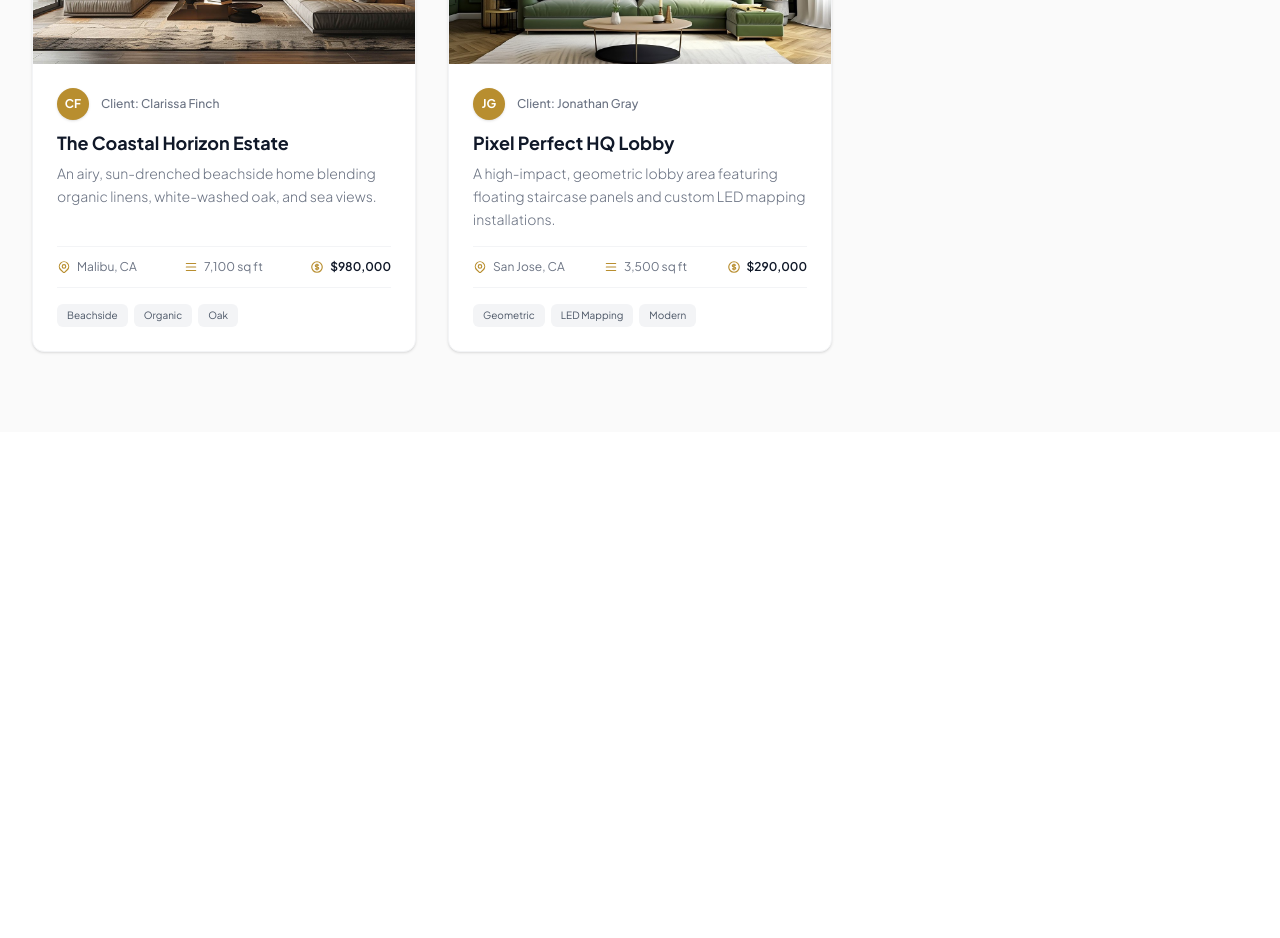
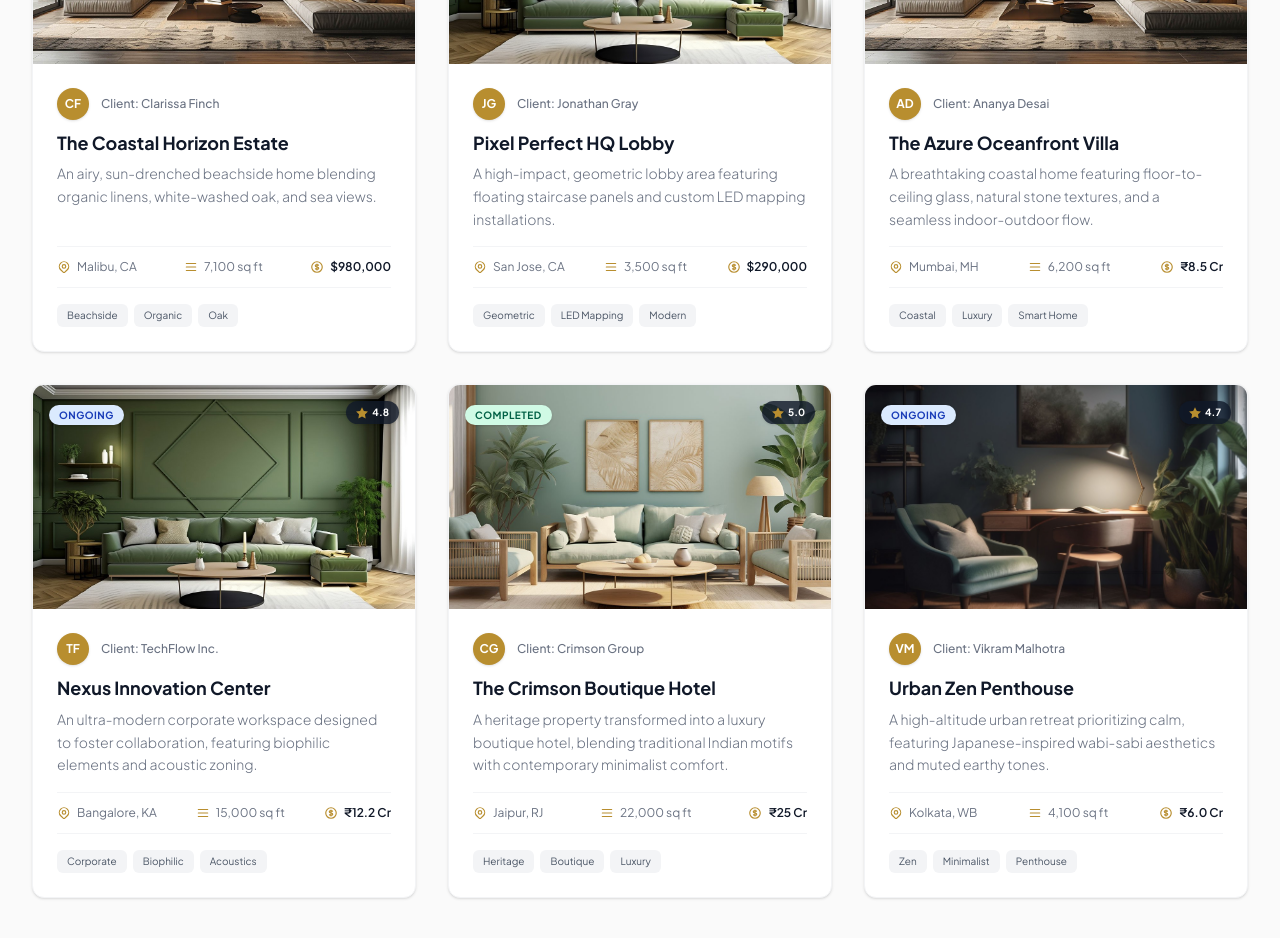
Before and after one commit to Debojit991/spaceinch, a Next.js app: page /projects in a window 1280 px wide. Shown: the part 1700-2638 px from the top of the page. Before the commit the page ends 2132 px from the top, so only its background shows below. Built offline with nearby package versions, Linux system fonts and the light colour scheme; a web font is replaced by a local one.

Commit message:
feat: expand projects grid to 12 items and implement navbar scrollspy active state

```diff
--- a/app/components/HeroSection.tsx
+++ b/app/components/HeroSection.tsx
@@ -7,6 +7,7 @@ import ScrollReveal from "./ScrollReveal";
 export default function HeroSection() {
     const [activeSlide, setActiveSlide] = useState(0);
     const [isMobileMenuOpen, setIsMobileMenuOpen] = useState(false);
+    const [activeSection, setActiveSection] = useState("home");
 
     const heroImages = [
         "/assets/hero-bg.jpg",
@@ -18,6 +19,30 @@ export default function HeroSection() {
             setActiveSlide((prev) => (prev + 1) % heroImages.length);
         }, 5000);
         return () => clearInterval(interval);
+    }, []);
+
+    useEffect(() => {
+        const handleObserver = (entries: IntersectionObserverEntry[]) => {
+            entries.forEach((entry) => {
+                if (entry.isIntersecting) {
+                    setActiveSection(entry.target.id);
+                }
+            });
+        };
+
+        const observer = new IntersectionObserver(handleObserver, {
+            root: null,
+            rootMargin: "-40% 0px -40% 0px", // Triggers when section is near the middle of the screen
+            threshold: 0,
+        });
+
+        const sections = ['home', 'about', 'services', 'projects', 'blog'];
+        sections.forEach((section) => {
+            const element = document.getElementById(section);
+            if (element) observer.observe(element);
+        });
+
+        return () => observer.disconnect();
     }, []);
 
     return (
@@ -42,11 +67,11 @@ export default function HeroSection() {
 
                         {/* Nav Links (Centered) */}
                         <nav className="hidden md:flex items-center space-x-8">
-                            <a className="text-gray-900 font-medium hover:text-[#b88e2f] transition-colors" href="#home">Home</a>
-                            <a className="text-gray-900 font-medium hover:text-[#b88e2f] transition-colors" href="#about">About Us</a>
-                            <a className="text-gray-900 font-medium hover:text-[#b88e2f] transition-colors" href="#services">Services</a>
-                            <a className="text-gray-900 font-medium hover:text-[#b88e2f] transition-colors" href="#projects">Projects</a>
-                            <a className="text-gray-900 font-medium hover:text-[#b88e2f] transition-colors" href="#blog">Blog</a>
+                            <a className={`font-medium transition-all duration-300 ${activeSection === 'home' ? 'text-[#b88e2f] drop-shadow-[0_0_8px_rgba(184,142,47,0.6)]' : 'text-gray-900 hover:text-[#b88e2f]'}`} href="#home">Home</a>
+                            <a className={`font-medium transition-all duration-300 ${activeSection === 'about' ? 'text-[#b88e2f] drop-shadow-[0_0_8px_rgba(184,142,47,0.6)]' : 'text-gray-900 hover:text-[#b88e2f]'}`} href="#about">About Us</a>
+                            <a className={`font-medium transition-all duration-300 ${activeSection === 'services' ? 'text-[#b88e2f] drop-shadow-[0_0_8px_rgba(184,142,47,0.6)]' : 'text-gray-900 hover:text-[#b88e2f]'}`} href="#services">Services</a>
+                            <a className={`font-medium transition-all duration-300 ${activeSection === 'projects' ? 'text-[#b88e2f] drop-shadow-[0_0_8px_rgba(184,142,47,0.6)]' : 'text-gray-900 hover:text-[#b88e2f]'}`} href="#projects">Projects</a>
+                            <a className={`font-medium transition-all duration-300 ${activeSection === 'blog' ? 'text-[#b88e2f] drop-shadow-[0_0_8px_rgba(184,142,47,0.6)]' : 'text-gray-900 hover:text-[#b88e2f]'}`} href="#blog">Blog</a>
                             <Link className="text-gray-900 font-medium hover:text-[#b88e2f] transition-colors" href="/contact">Contact</Link>
                         </nav>
 
--- a/app/projects/page.tsx
+++ b/app/projects/page.tsx
@@ -140,6 +140,66 @@ const projects: Project[] = [
         budget: "$290,000",
         category: "Commercial",
         tags: ["Geometric", "LED Mapping", "Modern"]
+    },
+    {
+        id: 9,
+        title: "The Azure Oceanfront Villa",
+        category: "Residential",
+        status: "completed",
+        rating: 4.9,
+        client: "Ananya Desai",
+        clientInitials: "AD",
+        description: "A breathtaking coastal home featuring floor-to-ceiling glass, natural stone textures, and a seamless indoor-outdoor flow.",
+        location: "Mumbai, MH",
+        area: "6,200 sq ft",
+        budget: "₹8.5 Cr",
+        tags: ["Coastal", "Luxury", "Smart Home"],
+        image: "/assets/service-1.jpg"
+    },
+    {
+        id: 10,
+        title: "Nexus Innovation Center",
+        category: "Commercial",
+        status: "ongoing",
+        rating: 4.8,
+        client: "TechFlow Inc.",
+        clientInitials: "TF",
+        description: "An ultra-modern corporate workspace designed to foster collaboration, featuring biophilic elements and acoustic zoning.",
+        location: "Bangalore, KA",
+        area: "15,000 sq ft",
+        budget: "₹12.2 Cr",
+        tags: ["Corporate", "Biophilic", "Acoustics"],
+        image: "/assets/service-2.jpg"
+    },
+    {
+        id: 11,
+        title: "The Crimson Boutique Hotel",
+        category: "Hospitality",
+        status: "completed",
+        rating: 5.0,
+        client: "Crimson Group",
+        clientInitials: "CG",
+        description: "A heritage property transformed into a luxury boutique hotel, blending traditional Indian motifs with contemporary minimalist comfort.",
+        location: "Jaipur, RJ",
+        area: "22,000 sq ft",
+        budget: "₹25 Cr",
+        tags: ["Heritage", "Boutique", "Luxury"],
+        image: "/assets/service-3 (2).jpg"
+    },
+    {
+        id: 12,
+        title: "Urban Zen Penthouse",
+        category: "Residential",
+        status: "ongoing",
+        rating: 4.7,
+        client: "Vikram Malhotra",
+        clientInitials: "VM",
+        description: "A high-altitude urban retreat prioritizing calm, featuring Japanese-inspired wabi-sabi aesthetics and muted earthy tones.",
+        location: "Kolkata, WB",
+        area: "4,100 sq ft",
+        budget: "₹6.0 Cr",
+        tags: ["Zen", "Minimalist", "Penthouse"],
+        image: "/assets/hero-bg.jpg"
     }
 ];
 
```
